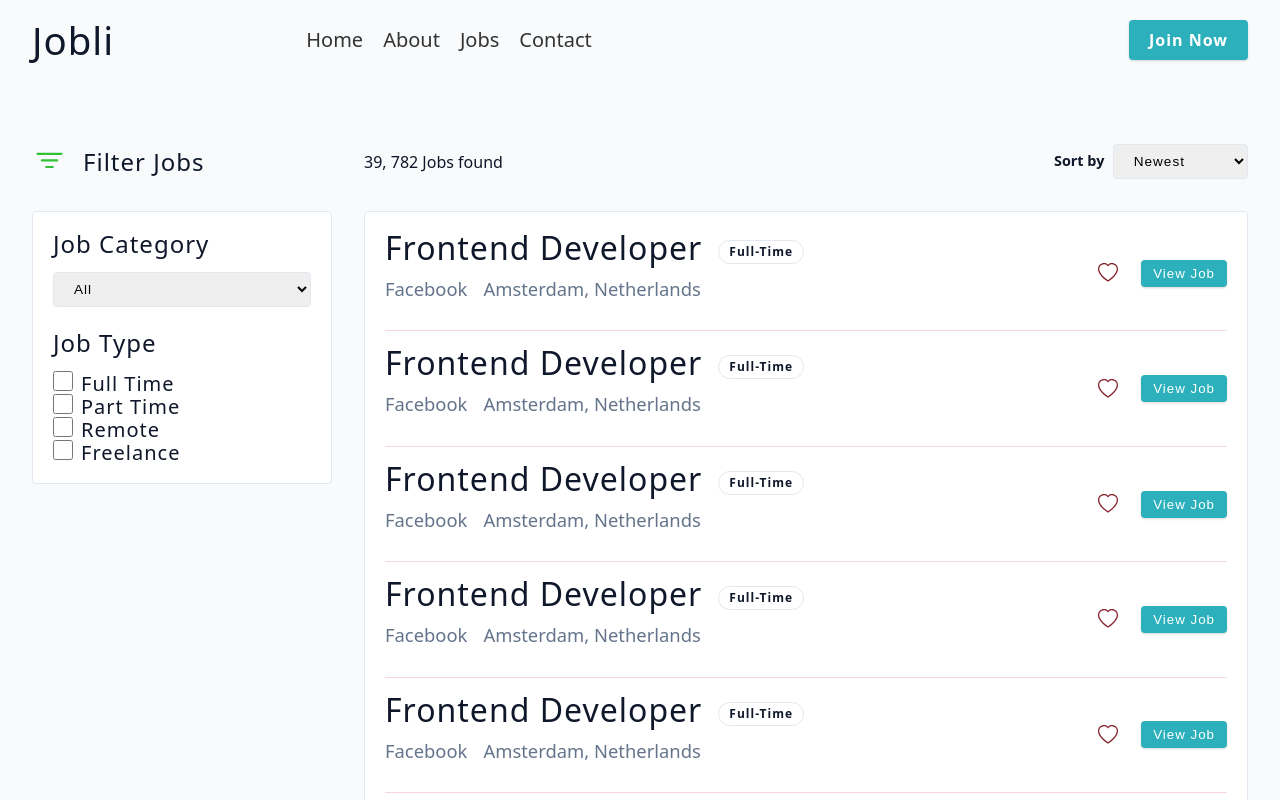
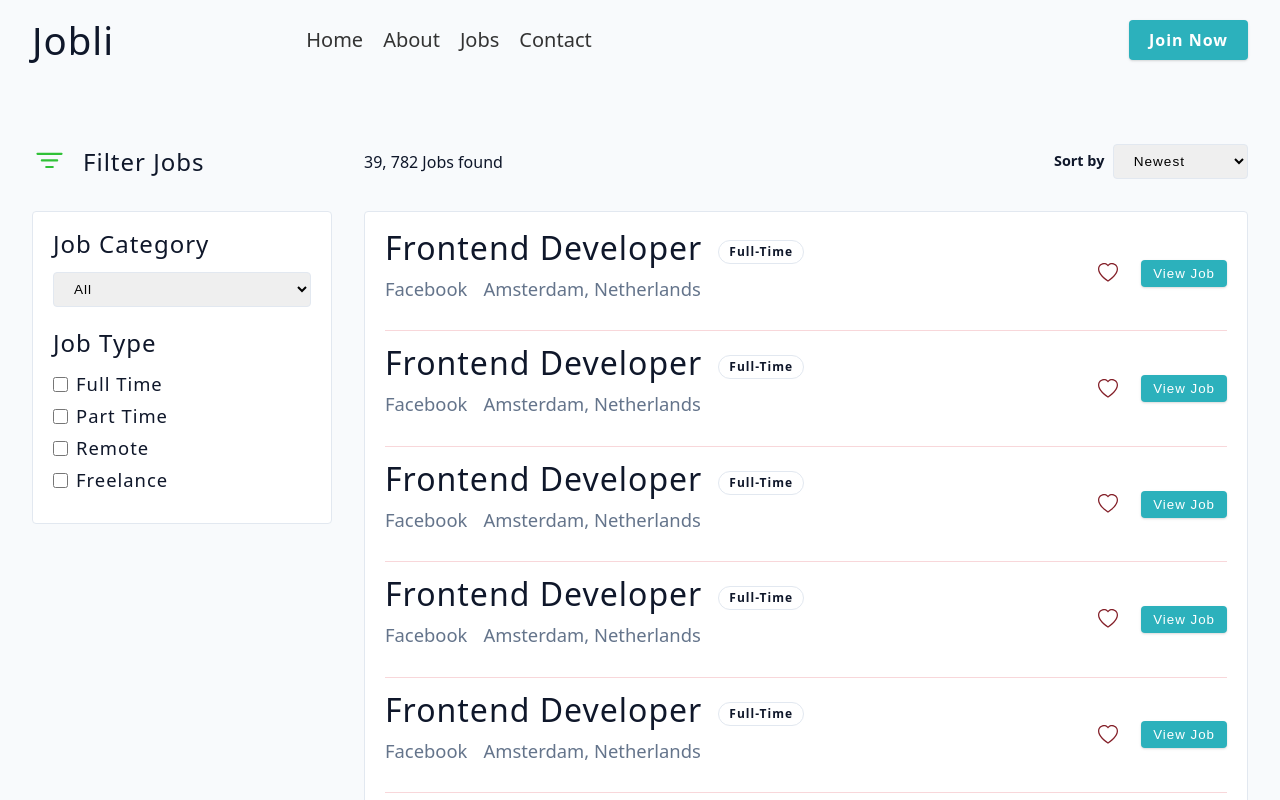
Before and after one commit to Jon-Felipe/jobli, a React (Vite) app in the folder client/: page /jobs in a window 1280 px wide. Shown: the top 800 px of the page. Built offline with nearby package versions, Linux system fonts and the light colour scheme.

Commit message:
checkbox styling and display job types filters

```diff
--- a/client/src/components/Checkbox.tsx
+++ b/client/src/components/Checkbox.tsx
@@ -1,9 +1,34 @@
-import React from 'react';
+import styled from 'styled-components';
 
-type Props = {};
+type Props = {
+  name: string;
+  label?: string;
+};
 
-function Checkbox({}: Props) {
-  return <div>Checkbox</div>;
+function Checkbox({ name, label }: Props) {
+  return (
+    <Wrapper>
+      <input type='checkbox' name={name} id={name} />
+      <label htmlFor={name}>{label || name}</label>
+    </Wrapper>
+  );
 }
 
 export default Checkbox;
+
+const Wrapper = styled.div`
+  margin: 0.85rem 0;
+  display: flex;
+  align-items: center;
+  column-gap: 0.5rem;
+  input {
+    width: 15px;
+    height: 15px;
+    cursor: pointer;
+  }
+  label {
+    text-transform: capitalize;
+    font-size: 1.15rem;
+    letter-spacing: var(--letter-spacing);
+  }
+`;
--- a/client/src/pages/Jobs.tsx
+++ b/client/src/pages/Jobs.tsx
@@ -4,6 +4,7 @@ import styled from 'styled-components';
 // components
 import JobCard from '../components/JobCard';
 import Select from '../components/Select';
+import Checkbox from '../components/Checkbox';
 
 // extras
 import { categoryOptions, dummy_jobs, sortOptions } from '../utils/constants';
@@ -13,6 +14,7 @@ type Props = {};
 function Jobs({}: Props) {
   return (
     <Wrapper>
+      {/* job filters */}
       <section className='filters'>
         <div className='filters__header'>
           <BsFilter />
@@ -27,25 +29,14 @@ function Jobs({}: Props) {
           {/* job type filter */}
           <div className='filters__content-type'>
             <h3>Job Type</h3>
-            <div>
-              <input type='checkbox' name='fullTime' id='fullTime' />
-              <label htmlFor='fullTime'>Full Time</label>
-            </div>
-            <div>
-              <input type='checkbox' name='partTime' id='partTime' />
-              <label htmlFor='partTime'>Part Time</label>
-            </div>
-            <div>
-              <input type='checkbox' name='remote' id='remote' />
-              <label htmlFor='remote'>Remote</label>
-            </div>
-            <div>
-              <input type='checkbox' name='freelance' id='freelance' />
-              <label htmlFor='freelance'>Freelance</label>
-            </div>
+            <Checkbox label='Full Time' name='fullTime' />
+            <Checkbox label='Part Time' name='partTime' />
+            <Checkbox name='remote' />
+            <Checkbox name='freelance' />
           </div>
         </div>
       </section>
+      {/* jobs */}
       <section className='jobs'>
         <div className='jobs__header'>
           <p>39, 782 Jobs found</p>
@@ -108,17 +99,7 @@ const Wrapper = styled.div`
   .filters__content-type {
     h3 {
       font-size: 1.5rem;
-      margin-bottom: 1rem;
-    }
-    input {
-      width: 20px;
-      height: 20px;
-      margin-right: 0.5rem;
-      cursor: pointer;
-    }
-    label {
-      font-size: 1.25rem;
-      letter-spacing: var(--letter-spacing);
+      margin-bottom: 1.25rem;
     }
   }
   .jobs__header {
```
